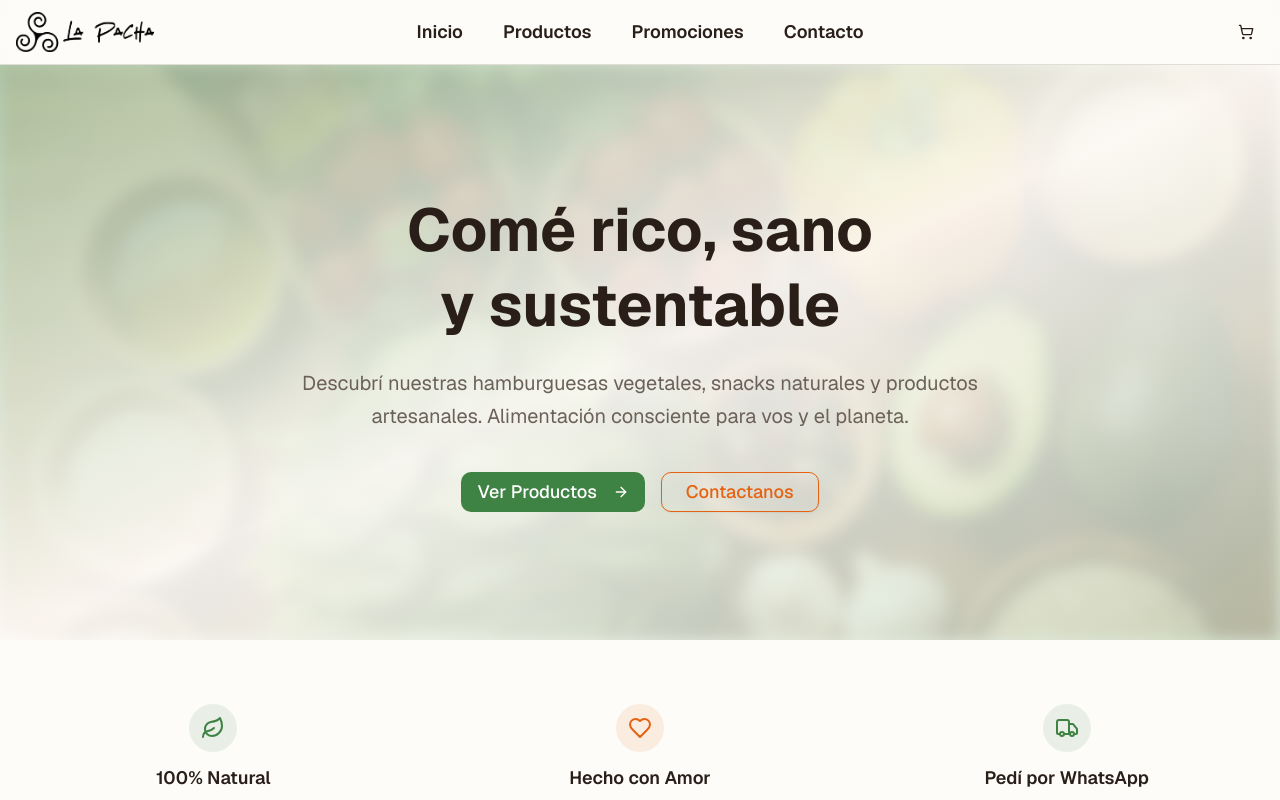
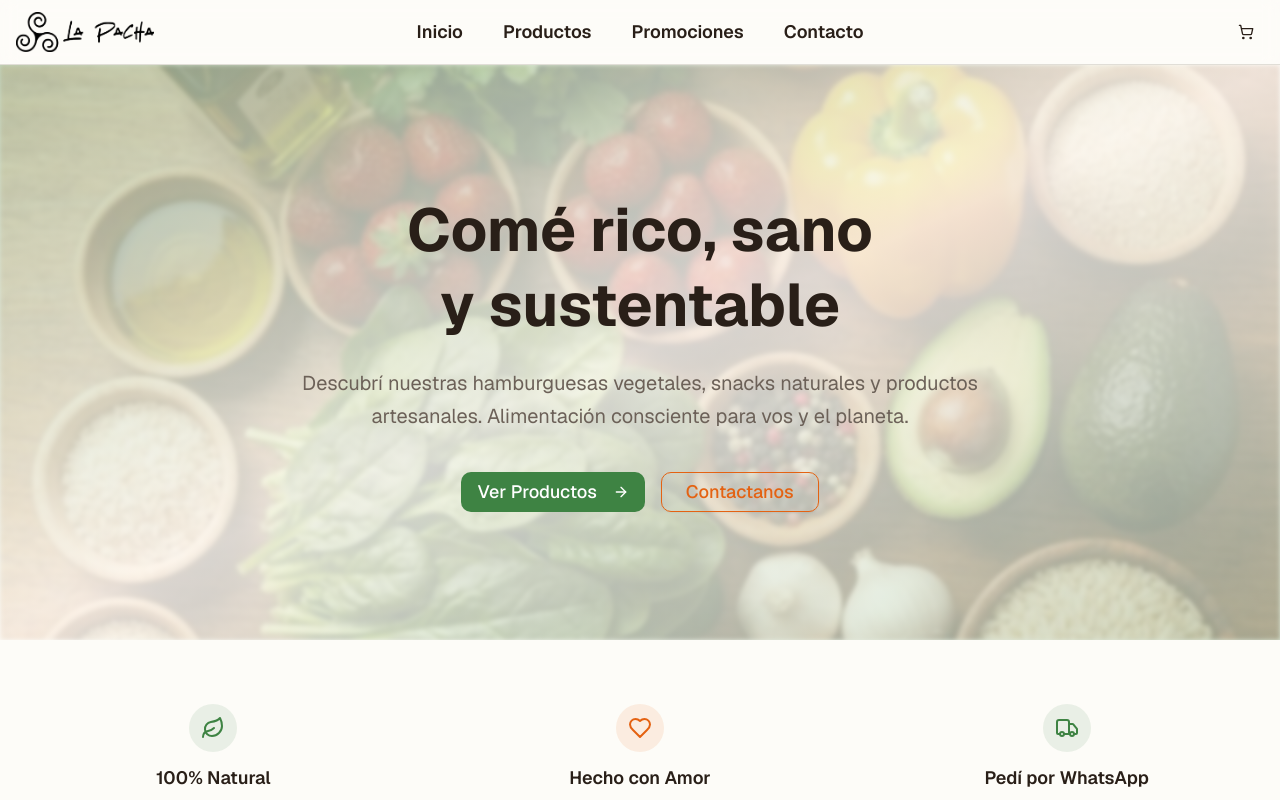
Before and after one commit to LuciaLeonetti/La-Pacha, a Next.js app: page / in a window 1280 px wide. Shown: the top 800 px of the page. Built offline with nearby package versions, Linux system fonts and the light colour scheme.

Commit message:
opacidad mejorada para el header

```diff
--- a/app/page.tsx
+++ b/app/page.tsx
@@ -28,10 +28,10 @@ export default function HomePage() {
                 src="/fresh-organic-vegetables-and-healthy-food-ingredie.jpg"
                 alt="Healthy food background"
                 fill
-                className="object-cover blur-sm opacity-30"
+                className="object-cover blur-[2px] opacity-40"
                 priority
               />
-              <div className="absolute inset-0 bg-gradient-to-br from-primary/40 via-background/80 to-primary/20" />
+                 <div className="absolute inset-0 bg-gradient-to-br from-primary/30 via-background/60 to-primary/20" />
             </div>
 
             <div className="container mx-auto px-4 relative z-10">
```
